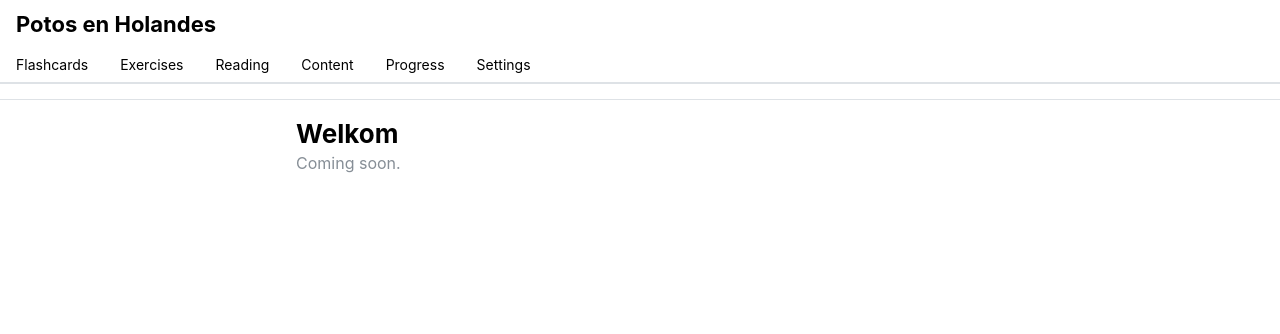
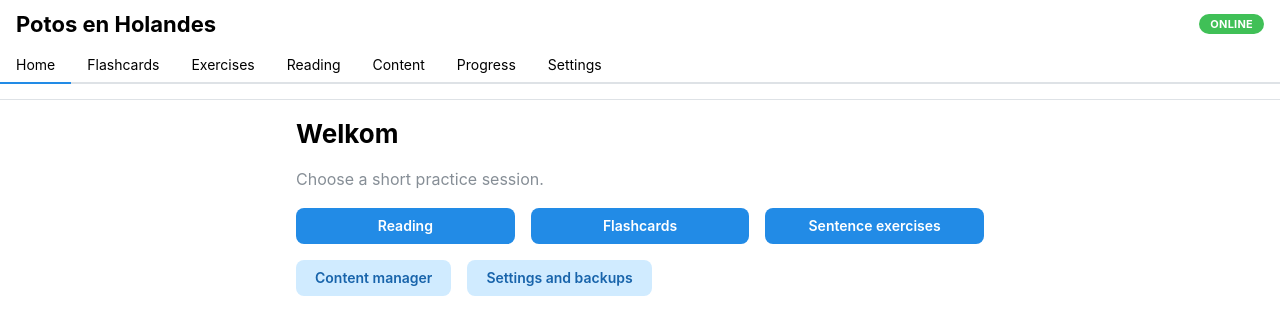
Before and after one commit to cristianriosv/potosenholandes, a React (Vite) app: page /flashcards in a window 1280 px wide. Shown: the top 334 px of the page. Built offline with nearby package versions, Linux system fonts and the light colour scheme.

Commit message:
Add Home navigation and offline status

```diff
--- a/src/App.tsx
+++ b/src/App.tsx
@@ -1,4 +1,5 @@
-import { AppShell, Container, Group, Tabs, Text, Title } from '@mantine/core';
+import { useEffect, useState } from 'react';
+import { AppShell, Badge, Button, Container, Group, Stack, Tabs, Text, Title } from '@mantine/core';
 import { Route, Routes, useLocation, useNavigate } from 'react-router-dom';
 import { FlashcardsPage } from './features/flashcards/FlashcardsPage';
 import { ReadingPage } from './features/reading/ReadingPage';
@@ -7,6 +8,7 @@ import { SentenceExercisesPage } from './features/exercises/SentenceExercisesPag
 import { BackupPage } from './features/settings/BackupPage';
 
 const sections = [
+  { path: '/home', label: 'Home' },
   { path: '/flashcards', label: 'Flashcards' },
   { path: '/exercises', label: 'Exercises' },
   { path: '/reading', label: 'Reading' },
@@ -14,6 +16,41 @@ const sections = [
   { path: '/progress', label: 'Progress' },
   { path: '/settings', label: 'Settings' },
 ];
+
+function OfflineStatus() {
+  const [isOnline, setIsOnline] = useState(() => navigator.onLine);
+
+  useEffect(() => {
+    const update = () => setIsOnline(navigator.onLine);
+    window.addEventListener('online', update);
+    window.addEventListener('offline', update);
+    return () => {
+      window.removeEventListener('online', update);
+      window.removeEventListener('offline', update);
+    };
+  }, []);
+
+  return <Badge color={isOnline ? 'green' : 'orange'} role="status">{isOnline ? 'Online' : 'Offline'}</Badge>;
+}
+
+function HomePage() {
+  const navigate = useNavigate();
+  return (
+    <Stack>
+      <Title order={2}>Welkom</Title>
+      <Text c="dimmed">Choose a short practice session.</Text>
+      <Group grow>
+        <Button onClick={() => navigate('/reading')}>Reading</Button>
+        <Button onClick={() => navigate('/flashcards')}>Flashcards</Button>
+        <Button onClick={() => navigate('/exercises')}>Sentence exercises</Button>
+      </Group>
+      <Group>
+        <Button variant="light" onClick={() => navigate('/manage')}>Content manager</Button>
+        <Button variant="light" onClick={() => navigate('/settings')}>Settings and backups</Button>
+      </Group>
+    </Stack>
+  );
+}
 
 function Placeholder({ title }: { title: string }) {
   return (
@@ -27,13 +64,14 @@ function Placeholder({ title }: { title: string }) {
 export function App() {
   const { pathname } = useLocation();
   const navigate = useNavigate();
-  const active = sections.find((s) => pathname.startsWith(s.path))?.path ?? null;
+  const active = sections.find((s) => pathname.startsWith(s.path))?.path ?? '/home';
 
   return (
     <AppShell header={{ height: 100 }} padding="md">
       <AppShell.Header>
-        <Group h={48} px="md">
+        <Group h={48} px="md" justify="space-between">
           <Title order={3}>Potos en Holandes</Title>
+          <OfflineStatus />
         </Group>
         <Tabs value={active} onChange={(v) => v && navigate(v)}>
           <Tabs.List style={{ overflowX: 'auto', flexWrap: 'nowrap' }}>
@@ -48,13 +86,15 @@ export function App() {
       <AppShell.Main>
         <Container size="sm">
           <Routes>
+            <Route path="/" element={<HomePage />} />
+            <Route path="/home" element={<HomePage />} />
             <Route path="/flashcards" element={<FlashcardsPage />} />
             <Route path="/reading" element={<ReadingPage />} />
             <Route path="/manage" element={<ContentManagerPage />} />
             <Route path="/exercises" element={<SentenceExercisesPage />} />
             <Route path="/settings" element={<BackupPage />} />
             {sections
-              .filter((s) => !['/flashcards', '/reading', '/manage', '/exercises', '/settings'].includes(s.path))
+              .filter((s) => !['/home', '/flashcards', '/reading', '/manage', '/exercises', '/settings'].includes(s.path))
               .map((s) => (
                 <Route key={s.path} path={s.path} element={<Placeholder title={s.label} />} />
               ))}
```
Also changed, not shown: 2 other files (tests, documents, lock files or other folders).
